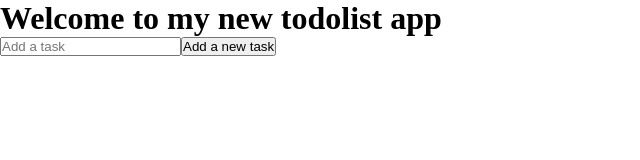
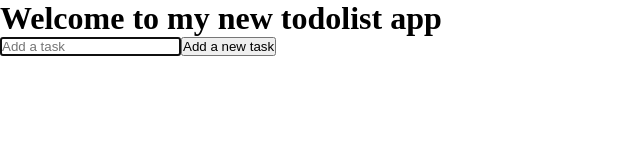
Before and after one commit to mathieuelisa/Todolist-app, a React (Create React App) app: page / in a window 1280 px wide. Shown: the top 160 px of the page, without its empty margins (0-640 px from the left). Built offline with nearby package versions, Linux system fonts and the light colour scheme.

Commit message:
Adding useRef to the project

```diff
--- a/src/Components/Todoform.js
+++ b/src/Components/Todoform.js
@@ -1,7 +1,13 @@
-import { useState } from "react";
+import { useState, useRef, useEffect } from "react";
 
 function TodoForm(props) {
   const [input, setInput] = useState("");
+
+  const inputRef = useRef();
+
+  useEffect(() => {
+    inputRef.current.focus();
+  });
 
   function handleSubmit(e) {
     e.preventDefault();
@@ -27,6 +33,7 @@ function TodoForm(props) {
         name="text"
         className="todo__form-input"
         onChange={handleChange}
+        ref={inputRef}
       />
       <button className="todo__form-button">Add a new task</button>
     </form>
```
